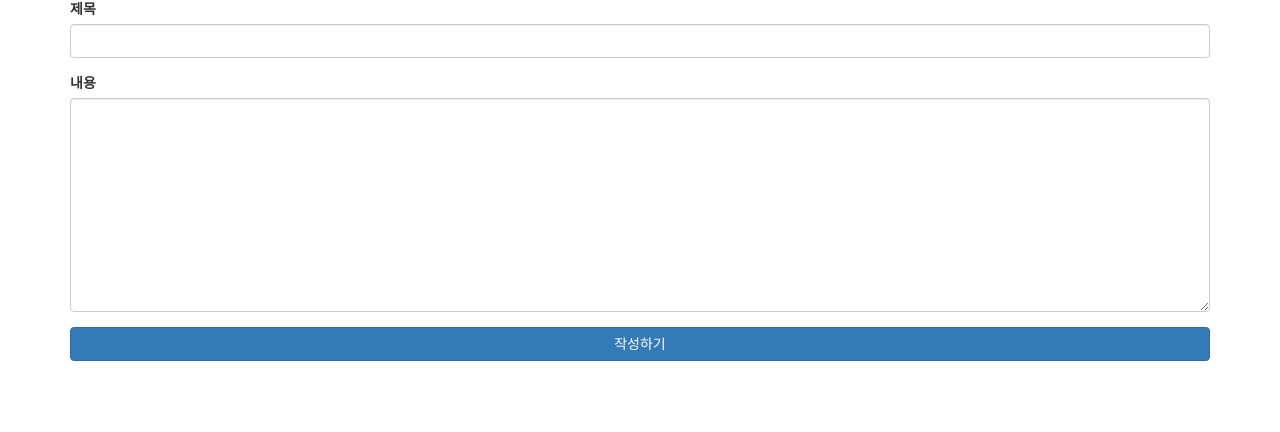
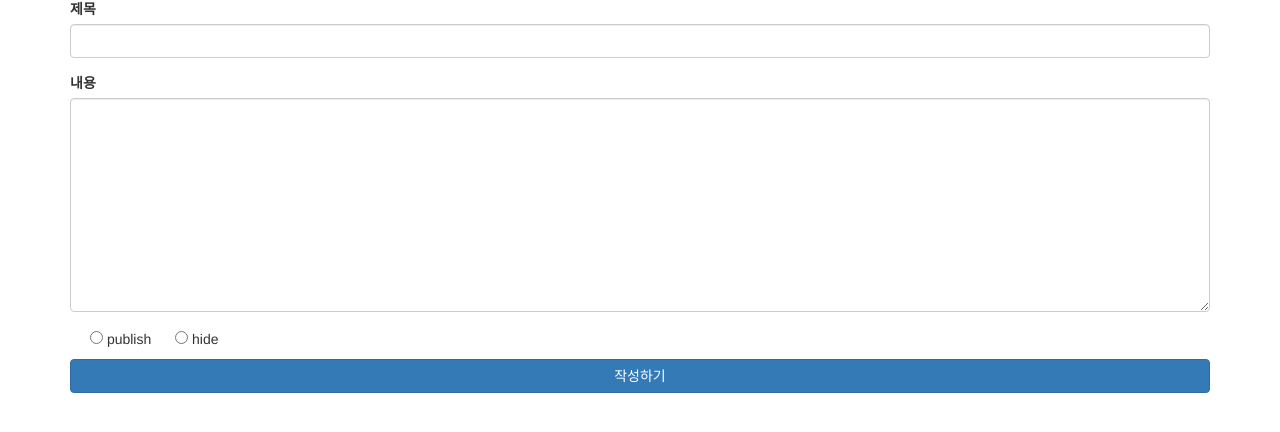
Before and after one commit to darkblank/djangogirls, a Django app: page /post/add/ in a window 1280 px wide. Shown: the part 137-569 px from the top of the page. Run offline with Django 3.2, Linux system fonts and the light colour scheme; some libraries are stand-ins or nearby versions.

Commit message:
라디오박스를 이용해 publish여부 결정

```diff
--- a/djangogirls/blog/views.py
+++ b/djangogirls/blog/views.py
@@ -40,7 +40,11 @@ def post_add(request):
             author=author,
         )
         post_pk = post.pk
-        post.publish()
+
+        if request.POST['publish'] == 'publish':
+            post.publish()
+        elif request.POST['publish'] == 'hide':
+            post.hide()
         return redirect('post_detail', pk=post_pk)
     else:
         context = {
--- a/djangogirls/templates/blog/post_form.html
+++ b/djangogirls/templates/blog/post_form.html
@@ -20,6 +20,16 @@
 			<label for="input-content">내용</label>
 			<textarea name="content" id="input-content" cols="30" rows="10" class="form-control"></textarea>
 		</div>
+        <div class="checkbox">
+            <label>
+            <input type="radio" name="publish" value="publish">
+            publish
+            </label>
+            <label>
+            <input type="radio" name="publish" value="hide">
+            hide
+            </label>
+        </div>
 		<button class="btn btn-primary btn-block">작성하기</button>
 	</form>
 </div>
```
